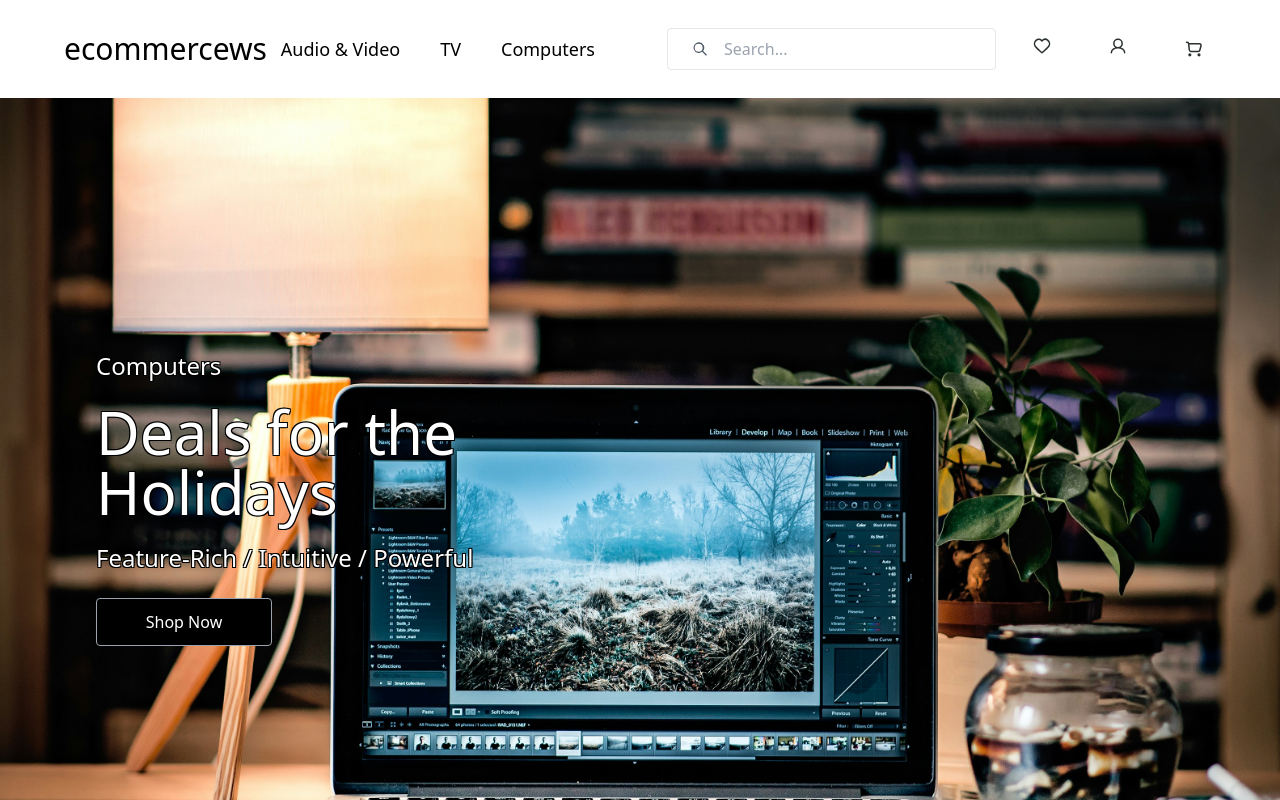
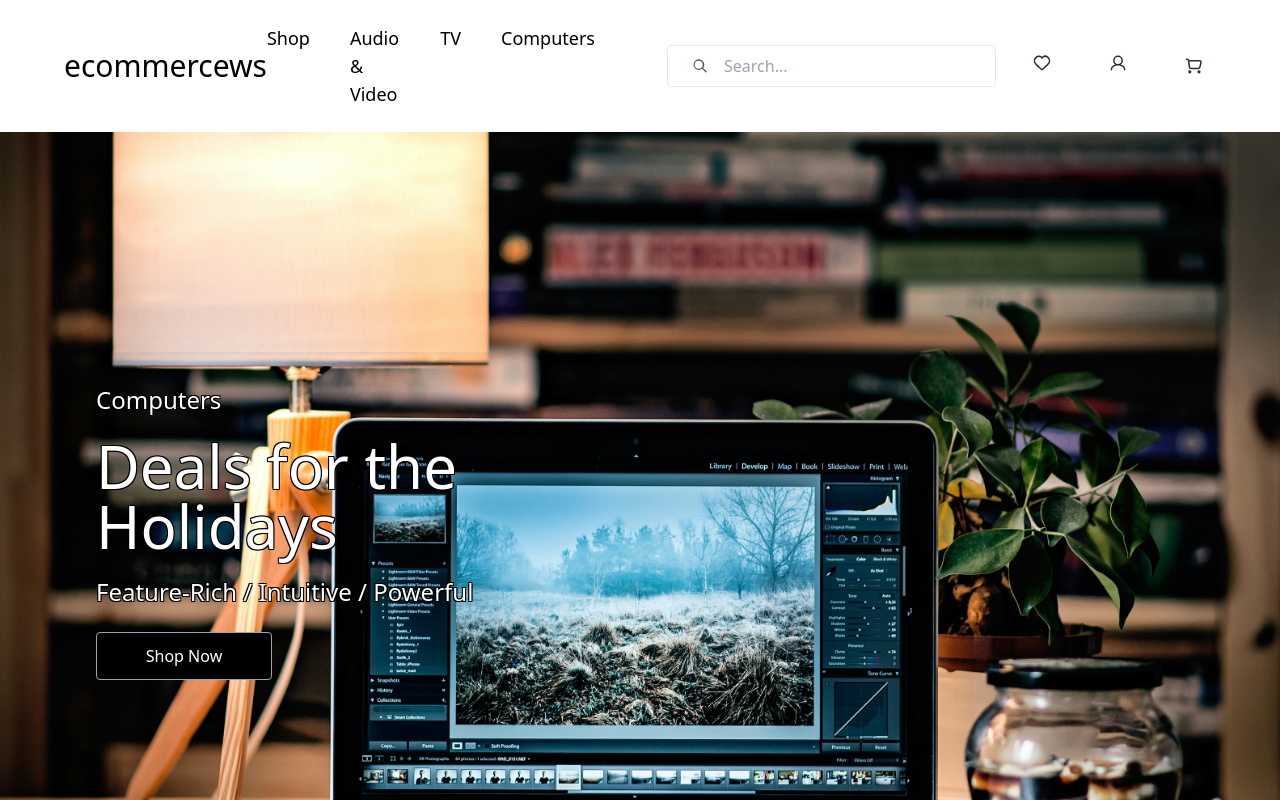
Before and after one commit to asif-kamal/ecommerce-app, a React (Vite) app in the folder ecommerce-app/: page / in a window 1280 px wide. Shown: the top 800 px of the page. Built offline with nearby package versions, Linux system fonts and the light colour scheme.

Commit message:
switched a tag with navlink for NavBar links

```diff
--- a/ecommerce-app/src/components/NavBar/NavBar.tsx
+++ b/ecommerce-app/src/components/NavBar/NavBar.tsx
@@ -2,6 +2,7 @@ import React from "react";
 import WishList from "../Common/WishList";
 import AccountIcon from "../Common/AccountIcon";
 import CartIcon from "../Common/CartIcon";
+import { Link, NavLink } from "react-router-dom";
 
 const Navigation: React.FC = () => {
   return (
@@ -17,28 +18,36 @@ const Navigation: React.FC = () => {
       <div className="flex flex-1 justify-end items-center">
         <ul className="flex flex-row-reverse gap-10 pr-8">
           <li>
-            <a
-              href="/computers"
+            <NavLink
+              to="/computers"
               className="text-lg font-normal text-black hover:text-blue-700"
             >
               Computers
-            </a>
+            </NavLink>
           </li>
           <li>
-            <a
-              href="/tv"
+            <NavLink
+              to="/tv"
               className="text-lg font-normal text-black hover:text-blue-700"
             >
               TV
-            </a>
+            </NavLink>
           </li>
           <li>
-            <a
-              href="/audiovideo"
+            <NavLink
+              to="/audiovideo"
               className="text-lg font-normal text-black hover:text-blue-700"
             >
               Audio & Video
-            </a>
+            </NavLink>
+          </li>
+          <li>
+            <NavLink
+              to="/shop"
+              className="text-lg font-normal text-black hover:text-blue-700"
+            >
+              Shop
+            </NavLink>
           </li>
         </ul>
 
@@ -78,9 +87,9 @@ const Navigation: React.FC = () => {
             </button>
           </li>
           <li>
-            <a href="/cart-items">
+            <Link to="/cart-items">
               <CartIcon />
-            </a>
+            </Link>
           </li>
         </ul>
       </div>
```
